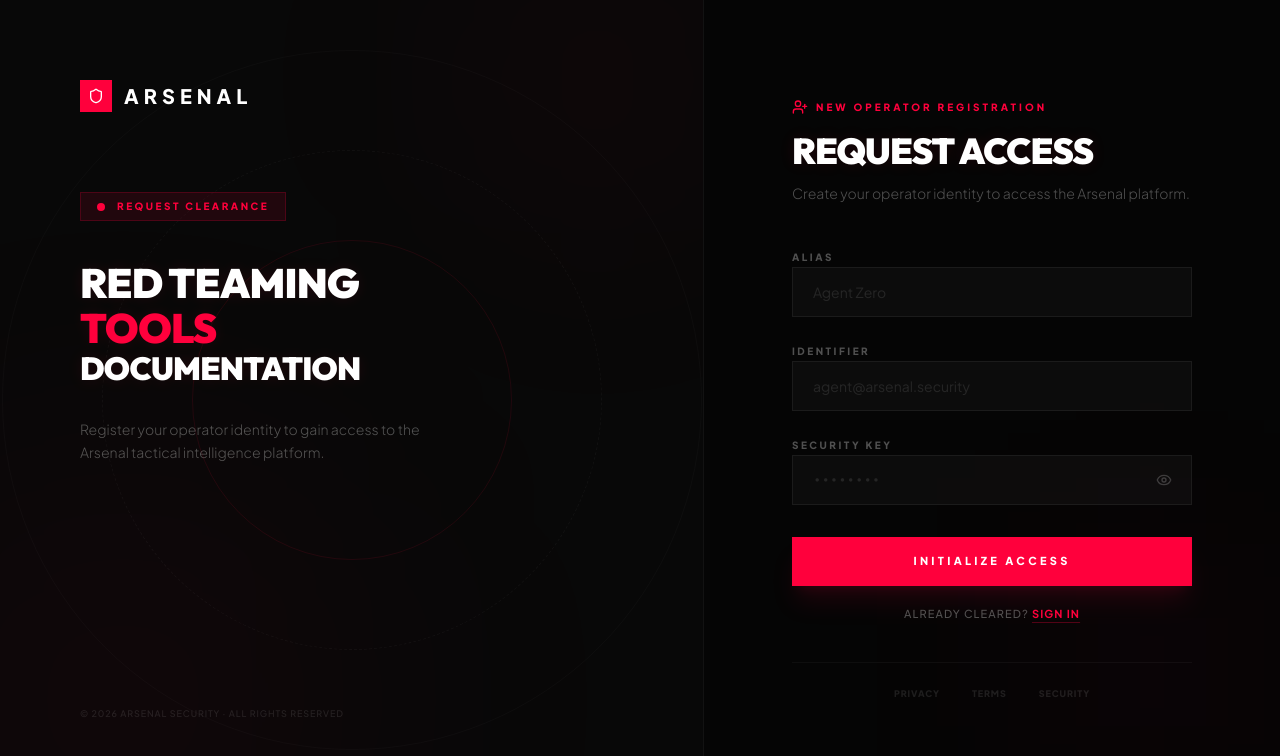
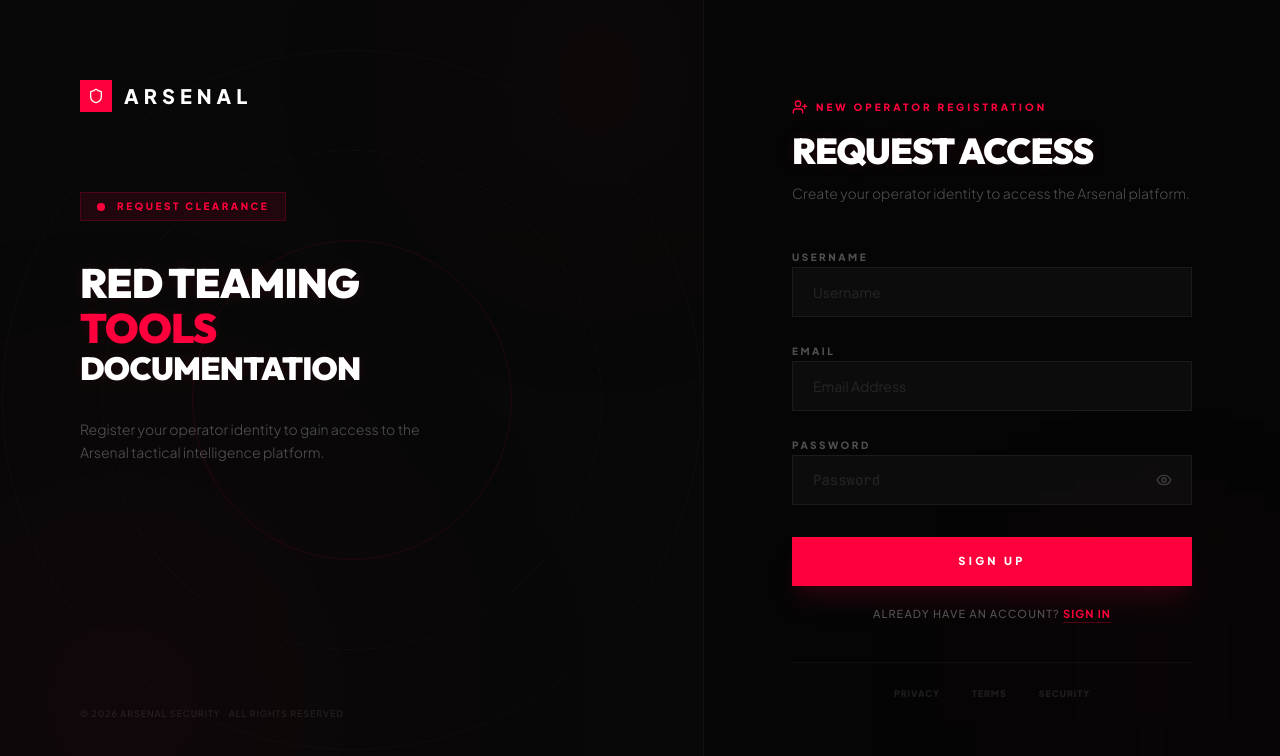
Before and after one commit to NEEl181004/Arsenal, a Next.js app: page /signup in a window 1280 px wide. Shown: the top 756 px of the page. Built offline with nearby package versions, Linux system fonts and the light colour scheme.

Commit message:
Simplify credentials labels on signup and login forms

```diff
--- a/src/app/login/page.tsx
+++ b/src/app/login/page.tsx
@@ -134,7 +134,7 @@ export default function LoginPage() {
                             {/* Email */}
                             <div className="space-y-2">
                                 <label className="text-[10px] font-bold text-white/30 uppercase tracking-widest">
-                                    Email Address
+                                    Email
                                 </label>
                                 <input
                                     type="email"
--- a/src/app/signup/page.tsx
+++ b/src/app/signup/page.tsx
@@ -130,17 +130,17 @@ export default function SignupPage() {
                         )}
 
                         <div className="space-y-5">
-                            {/* Alias */}
+                            {/* Username */}
                             <div className="space-y-2">
                                 <label className="text-[10px] font-black text-white/30 uppercase tracking-[0.25em]">
-                                    Alias
+                                    Username
                                 </label>
                                 <input
                                     type="text"
                                     value={name}
                                     onChange={(e) => setName(e.target.value)}
                                     className="w-full bg-white/[0.03] border border-white/[0.06] text-white px-5 py-3.5 text-sm focus:outline-none focus:border-primary/50 focus:bg-white/[0.05] transition-all placeholder:text-white/10"
-                                    placeholder="Agent Zero"
+                                    placeholder="Username"
                                     disabled={isLoading}
                                     required
                                 />
@@ -149,14 +149,14 @@ export default function SignupPage() {
                             {/* Email */}
                             <div className="space-y-2">
                                 <label className="text-[10px] font-black text-white/30 uppercase tracking-[0.25em]">
-                                    Identifier
+                                    Email
                                 </label>
                                 <input
                                     type="email"
                                     value={email}
                                     onChange={(e) => setEmail(e.target.value)}
                                     className="w-full bg-white/[0.03] border border-white/[0.06] text-white px-5 py-3.5 text-sm focus:outline-none focus:border-primary/50 focus:bg-white/[0.05] transition-all placeholder:text-white/10"
-                                    placeholder="agent@arsenal.security"
+                                    placeholder="Email Address"
                                     disabled={isLoading}
                                     required
                                 />
@@ -165,7 +165,7 @@ export default function SignupPage() {
                             {/* Password */}
                             <div className="space-y-2">
                                 <label className="text-[10px] font-black text-white/30 uppercase tracking-[0.25em]">
-                                    Security Key
+                                    Password
                                 </label>
                                 <div className="relative">
                                     <input
@@ -173,7 +173,7 @@ export default function SignupPage() {
                                         value={password}
                                         onChange={(e) => setPassword(e.target.value)}
                                         className="w-full bg-white/[0.03] border border-white/[0.06] text-white px-5 py-3.5 text-sm focus:outline-none focus:border-primary/50 focus:bg-white/[0.05] transition-all font-mono placeholder:text-white/10"
-                                        placeholder="••••••••"
+                                        placeholder="Password"
                                         disabled={isLoading}
                                         required
                                     />
@@ -200,16 +200,16 @@ export default function SignupPage() {
                                         <Loader2 className="w-4 h-4 animate-spin" />
                                         Registering...
                                     </>
-                                ) : "Initialize Access"}
+                                ) : "Sign Up"}
                             </button>
 
                             <p className="text-center text-[11px] font-medium text-white/30 uppercase tracking-widest">
-                                Already cleared?{" "}
+                                Already have an account?{" "}
                                 <Link
                                     href="/login"
                                     className="text-primary hover:text-primary/80 transition-colors font-bold underline underline-offset-4 decoration-primary/30"
                                 >
-                                    Sign in
+                                    Sign In
                                 </Link>
                             </p>
                         </div>
```
